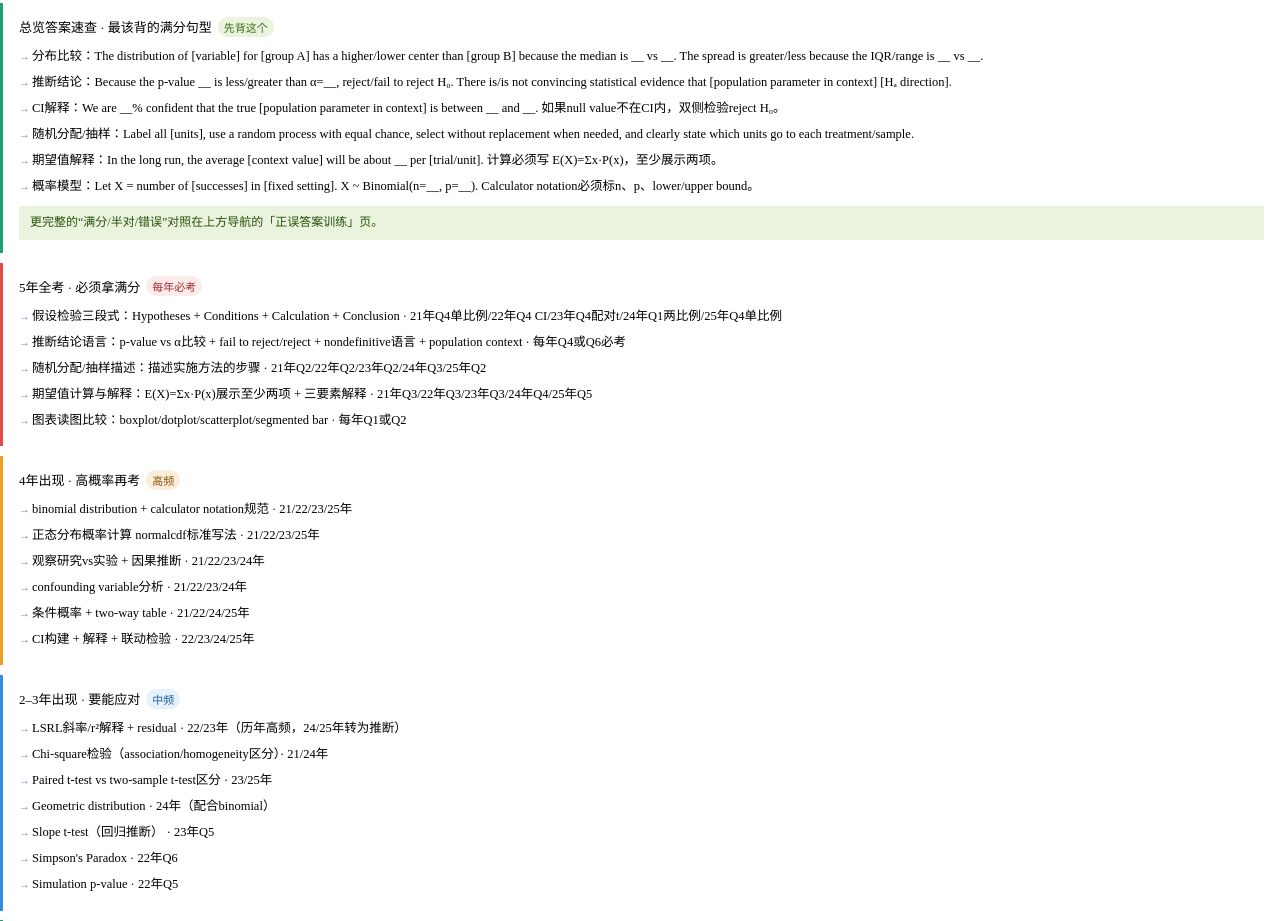
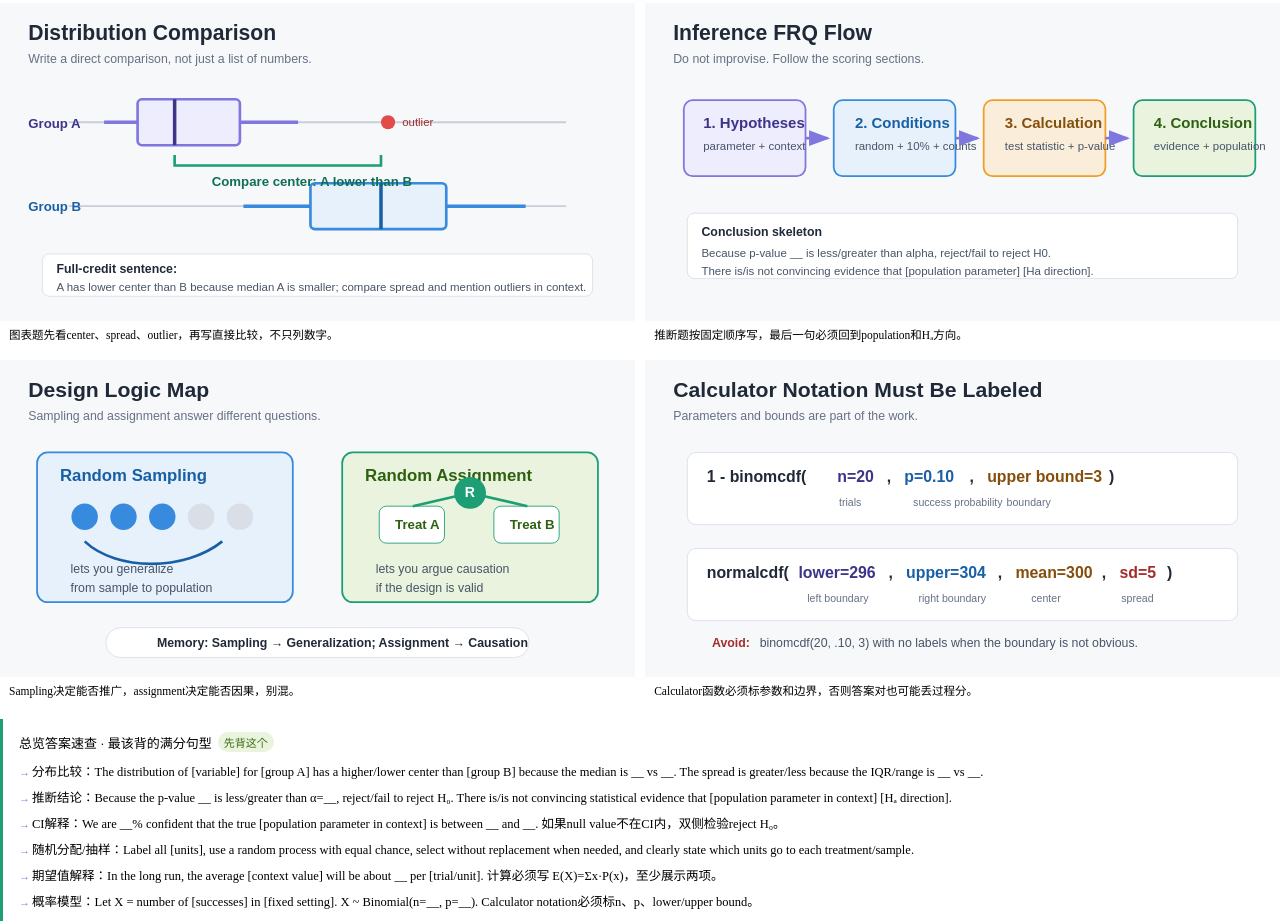
Before and after one commit to Mghalip/ap-stats-5yr-master-guide, a plain HTML site: page index.html in a window 1280 px wide. Shown: the part 282-1203 px from the top of the page. Drawn offline with Linux system fonts and the light colour scheme.

Commit message:
Add visual study diagrams

```diff
--- a/index.html
+++ b/index.html
@@ -53,6 +53,11 @@ table.sc td{padding:5px 8px;border:0.5px solid var(--color-border-tertiary);colo
 .tag.nope{background:#FCEBEB;color:#A32D2D;}
 .qa div:last-child{font-size:12px;line-height:1.65;color:var(--color-text-secondary);}
 .why{display:block;margin-top:2px;color:var(--color-text-tertiary);}
+.visual-grid{display:grid;grid-template-columns:1fr 1fr;gap:.65rem;margin-bottom:.8rem;}
+.visual{background:var(--color-background-primary);border:0.5px solid var(--color-border-tertiary);border-radius:var(--border-radius-lg);overflow:hidden;}
+.visual img{display:block;width:100%;height:auto;background:var(--color-background-secondary);}
+.vcap{font-size:11.5px;color:var(--color-text-secondary);padding:6px 9px;line-height:1.45;border-top:0.5px solid var(--color-border-tertiary);}
+@media(max-width:640px){.visual-grid{grid-template-columns:1fr;}}
 @media(max-width:520px){.g2,.g3{grid-template-columns:1fr;}}
 </style>
 
@@ -86,6 +91,25 @@ table.sc td{padding:5px 8px;border:0.5px solid var(--color-border-tertiary);colo
     <div class="stat"><div class="sn">15</div><div class="sl">必考核心考点</div></div>
     <div class="stat"><div class="sn">70+</div><div class="sl">精确失分陷阱</div></div>
     <div class="stat"><div class="sn">5</div><div class="sl">年真题全覆盖</div></div>
+  </div>
+
+  <div class="visual-grid">
+    <div class="visual">
+      <img src="assets/distribution-compare.svg" alt="Boxplot比较两组分布的视觉模板">
+      <div class="vcap">图表题先看center、spread、outlier，再写直接比较，不只列数字。</div>
+    </div>
+    <div class="visual">
+      <img src="assets/inference-flow.svg" alt="AP Statistics推断题四步流程图">
+      <div class="vcap">推断题按固定顺序写，最后一句必须回到population和Hₐ方向。</div>
+    </div>
+    <div class="visual">
+      <img src="assets/sampling-design.svg" alt="抽样与实验设计视觉对比图">
+      <div class="vcap">Sampling决定能否推广，assignment决定能否因果，别混。</div>
+    </div>
+    <div class="visual">
+      <img src="assets/calculator-notation.svg" alt="binomcdf和normalcdf参数标注图">
+      <div class="vcap">Calculator函数必须标参数和边界，否则答案对也可能丢过程分。</div>
+    </div>
   </div>
 
   <div class="card good">
```
Also changed, not shown: ap_stats_5yr_master_guide.html (+24 -0 lines), assets/calculator-notation.svg (added), assets/distribution-compare.svg (added), assets/inference-flow.svg (added), assets/sampling-design.svg (added).
